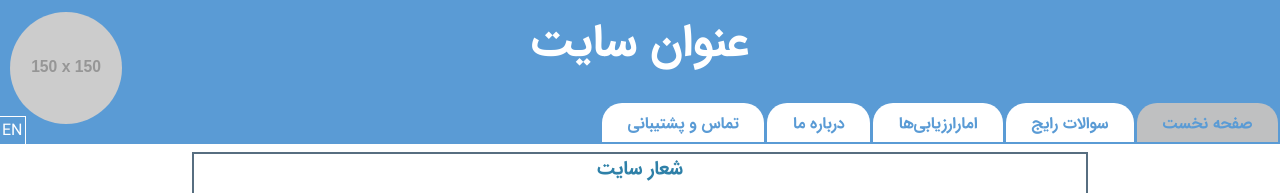
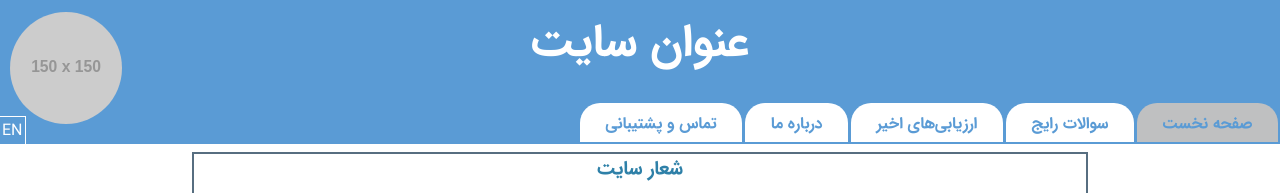
Before and after one commit to NavFar/SecurityTester-Front, an Angular app: page /home in a window 1280 px wide. Shown: the top 193 px of the page. Built offline with nearby package versions, Linux system fonts and the light colour scheme; what ng-recaptcha, ngx-quill would draw is missing.

Commit message:
change values

```diff
--- a/src/app/components/header/header.component.ts
+++ b/src/app/components/header/header.component.ts
@@ -13,7 +13,7 @@ export class HeaderComponent implements OnInit {
     this.links=[
       {name:"صفحه نخست",link:"home"},
       {name:"سوالات رایج",link:"#"},
-      {name:"امارارزیابی‌ها",link:"#"},
+      {name:"ارزیابی‌های اخیر",link:"#"},
       {name:"درباره ما",link:"#"},
       {name:"تماس و پشتیبانی",link:"contactus"},
     ];
```
